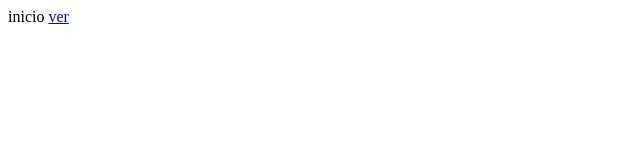
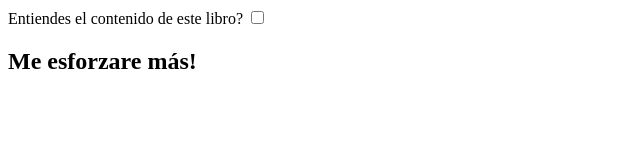
Before and after one commit to jimmygls/FullStack20171210, a website: page RegistroPersonal/RegistroPersonal/Default.html in a window 1280 px wide. Shown: the whole page, without its empty margins (0-640 px from the left). Drawn offline with nearby package versions, Linux system fonts and the light colour scheme.

Commit message:
ESTABLE en el inicio

```diff
--- a/RegistroPersonal/RegistroPersonal/Default.html
+++ b/RegistroPersonal/RegistroPersonal/Default.html
@@ -1,12 +1,20 @@
-<!DOCTYPE html>
+<html lang="en">
+<head>
+    <meta charset="UTF-8">
+    <title>{{Respuesta}}</title>
+    <script type="text/javascript" src="node_modules/angular/angular.js"></script>
+</head>
+<body ng-app>
+    <div class="container">
+        Entiendes el contenido de este libro?
+        <input type="checkbox" ng-model="respuesta">
+        <div ng-hide="respuesta">
+            <h2>Me esforzare más!</h2>
+        </div>
+        <div ng-show="respuesta">
+            <h2>Felicidades!</h2>
+        </div>
+    </div>
 
-<html xmlns="http://www.w3.org/1999/xhtml">
-<head>
-    <meta charset="utf-8" />
-    <title></title>
-</head>
-<body>
-    inicio
-    <a href="Views/Index.html">ver</a>
 </body>
 </html>
--- a/RegistroPersonal/RegistroPersonal/package.json
+++ b/RegistroPersonal/RegistroPersonal/package.json
@@ -14,6 +14,7 @@
   "license": "ISC",
   "dependencies": {
     "angular": "^1.6.6",
+    "angular-cli": "^1.0.0-beta.28.3",
     "body-parser": "^1.18.2",
     "express": "^4.16.2",
     "mongoose": "^4.12.1",
```
Also changed, not shown: 1 other file.
